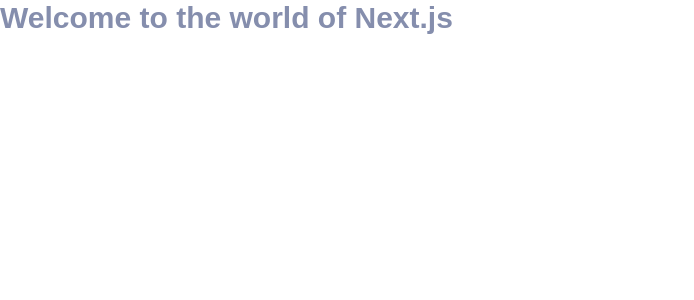
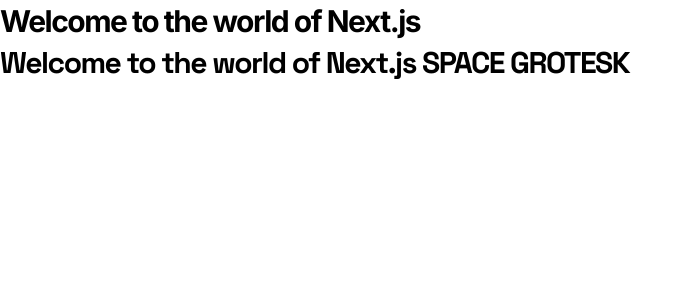
Before and after one commit to adriannajmrocki/devflow, a Next.js app: page / in a window 1280 px wide. Shown: the top 300 px of the page, without its empty margins (0-694 px from the left). Built offline with nearby package versions, Linux system fonts and the light colour scheme.

Commit message:
Setup fonts

```diff
--- a/app/globals.css
+++ b/app/globals.css
@@ -34,6 +34,10 @@
 
   --shadow-dark-100: 0px 2px 10px 0px rgba(46, 52, 56, 0.1);
   --shadow-dark-200: 2px 0px 20px 0px rgba(39, 36, 36, 0.04);
+
+  /* FONT FAMILY */
+  --font-inter: (var(--font-inter));
+  --font-space-grotesk: (var(--font-space-grotesk));
 }
 
 @layer utilities {
@@ -224,5 +228,5 @@
 body {
   color: var(--foreground);
   background: var(--background);
-  font-family: Arial, Helvetica, sans-serif;
+  font-family: "Inter", sans-serif;
 }
--- a/app/layout.tsx
+++ b/app/layout.tsx
@@ -1,15 +1,15 @@
 import type { Metadata } from "next";
-import { Geist, Geist_Mono } from "next/font/google";
+import { Inter, Space_Grotesk } from "next/font/google";
 import "./globals.css";
 
-const geistSans = Geist({
-  variable: "--font-geist-sans",
-  subsets: ["latin"],
+const inter = Inter({
+  variable: "--font-inter",
+  // subsets: ["latin"],
 });
 
-const geistMono = Geist_Mono({
-  variable: "--font-geist-mono",
-  subsets: ["latin"],
+const spaceGrotesk = Space_Grotesk({
+  variable: "--font-space-grotesk",
+  // subsets: ["latin"],
 });
 
 export const metadata: Metadata = {
@@ -25,7 +25,7 @@
   return (
     <html lang="en">
       <body
-        className={`${geistSans.variable} ${geistMono.variable} antialiased`}
+        className={`${inter.className} ${spaceGrotesk.variable} antialiased`}
       >
         {children}
       </body>
--- a/app/page.tsx
+++ b/app/page.tsx
@@ -1,7 +1,10 @@
 const Home = () => (
-  <h1 className="text-3xl text-primary-500 font-black text-light400_light500">
-    Welcome to the world of Next.js
-  </h1>
+  <>
+    <h1 className="h1-bold">Welcome to the world of Next.js</h1>
+    <h1 className="h1-bold font-space-grotesk">
+      Welcome to the world of Next.js SPACE GROTESK
+    </h1>
+  </>
 );
 
 export default Home;
```
